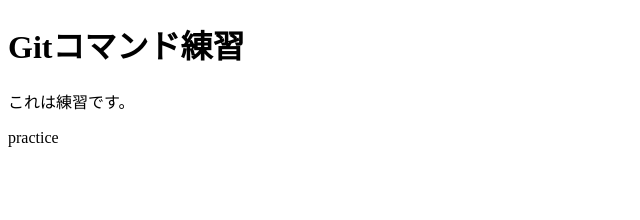
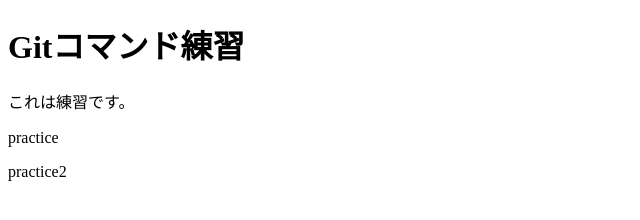
Before and after one commit to MamonYoshioka/git-cmdPractice-2024, a plain HTML site: page index.html in a window 1280 px wide. Shown: the full height of the page, 0-640 px from the left. Drawn offline with Linux system fonts and the light colour scheme.

Commit message:
update index

```diff
--- a/index.html
+++ b/index.html
@@ -14,6 +14,9 @@
         <p>
             practice
         </p>
+        <p>
+            practice2
+        </p>
     </main>
 </body>
 </html>
```
